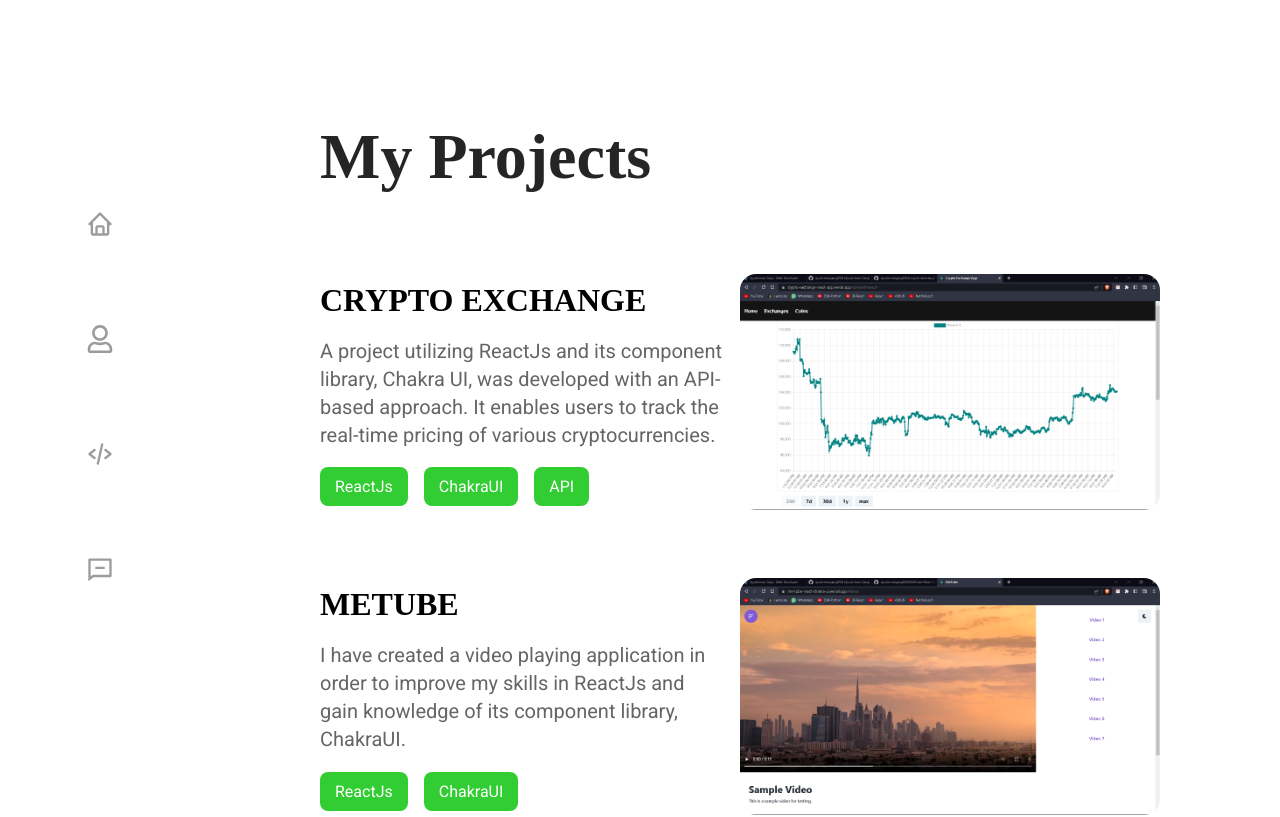
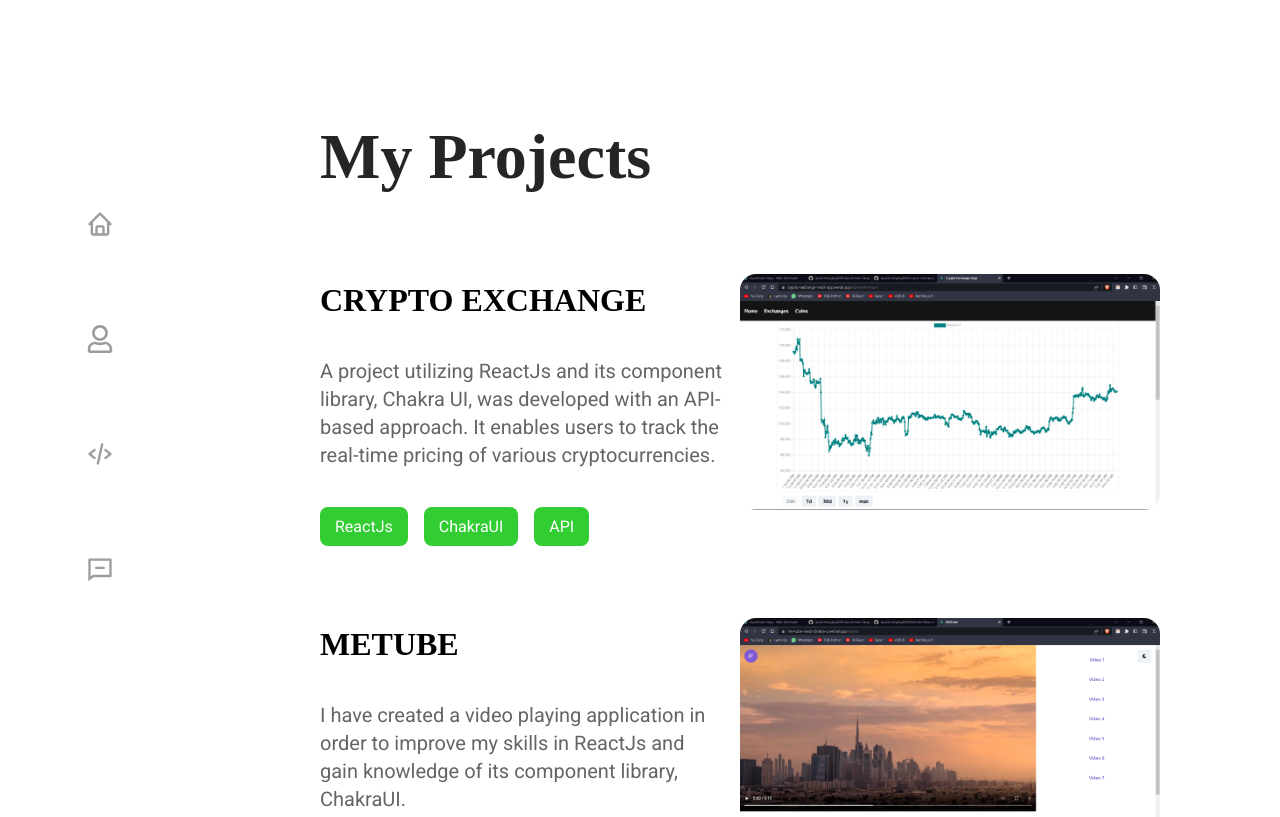
Before and after one commit to ayushmangarg2003/ayushmangarg, a React (Create React App) app: page /projects in a window 1280 px wide. Shown: the top 817 px of the page. Built offline with nearby package versions, Linux system fonts and the light colour scheme; a web font is replaced by a local one.

Commit message:
Update Project.css

```diff
--- a/src/components/Project/Project.css
+++ b/src/components/Project/Project.css
@@ -16,7 +16,8 @@
     width: 50%;
     display: flex;
     flex-direction: column;
-    justify-content: space-between;
+    justify-content: flex-start;
+    gap: 30px;
     padding: 0.5rem 0;
 }
 .left h1{
```
